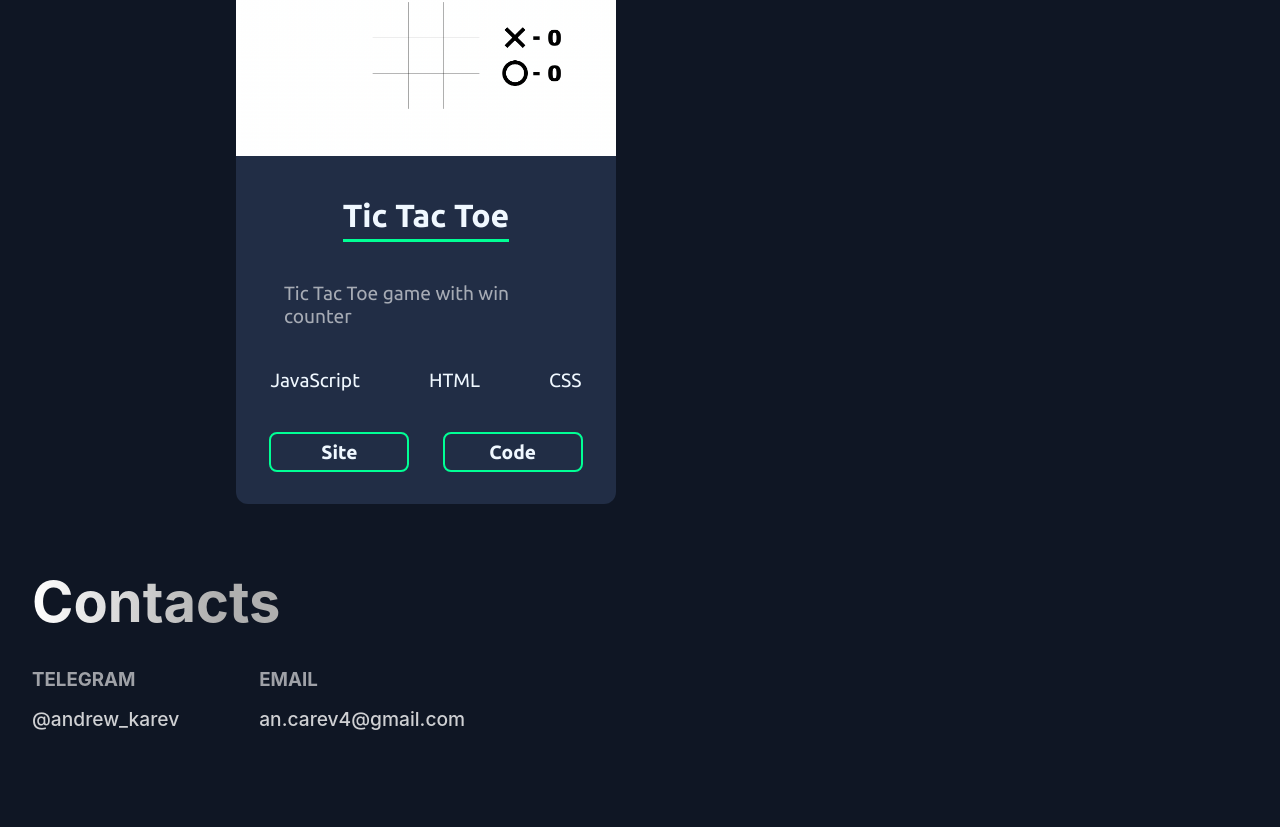
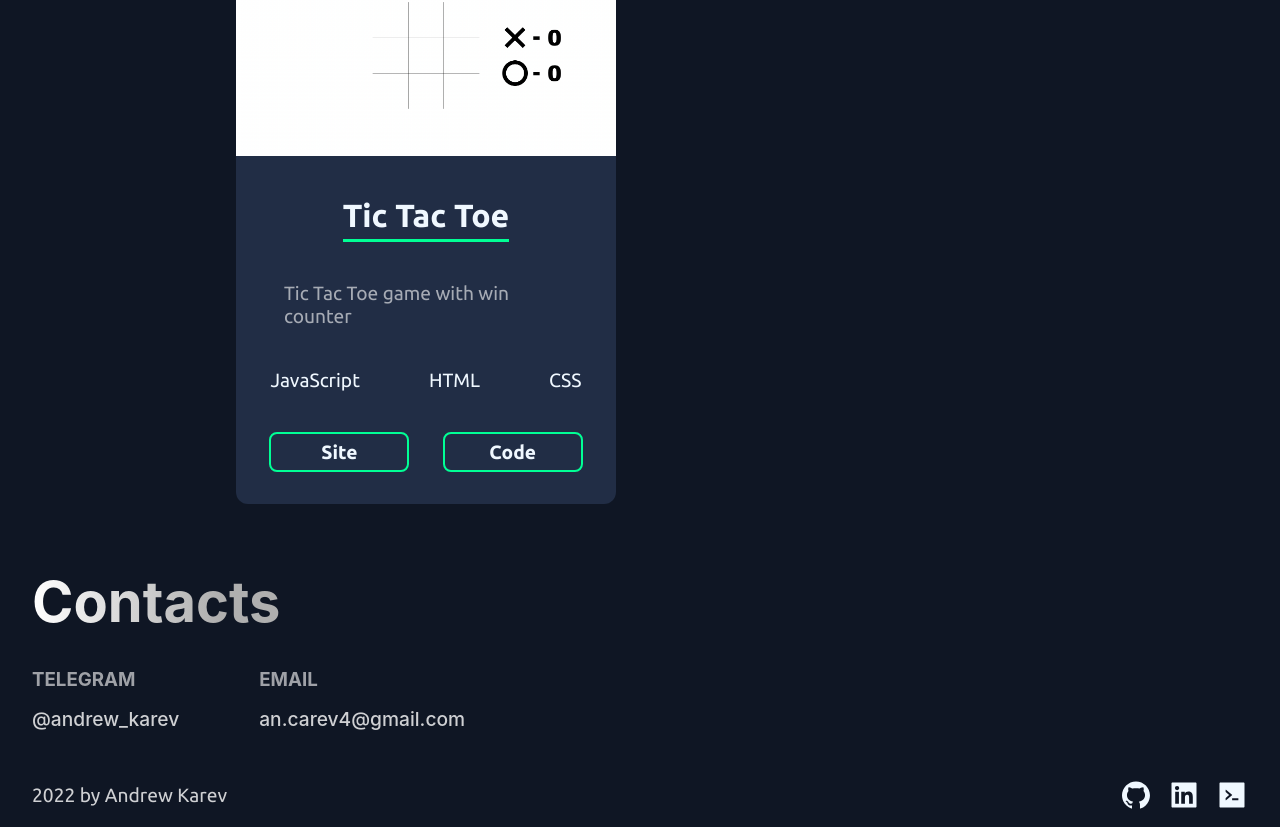
Before and after one commit to andrewkarev/cv, a React (Create React App) app: page / in a window 1280 px wide. Shown: the part 4533-5360 px from the top of the page. Before the commit the page ends 5312 px from the top, so only its background shows below. Built offline with nearby package versions, Linux system fonts and the light colour scheme; the HTML template or start-up script is replaced by a standard one.

Commit message:
feat: implement `footer` component

```diff
--- a/src/App.tsx
+++ b/src/App.tsx
@@ -2,6 +2,7 @@ import React from 'react';
 import './App.css';
 import Contacts from './components/contacts/Contacts';
 import Education from './components/education/Education';
+import Footer from './components/footer/Footer';
 import Header from './components/header/Header';
 import Hero from './components/hero/Hero';
 import Projects from './components/projects/Projects';
@@ -19,6 +20,7 @@ const App = () => {
         <Projects />
         <Contacts />
       </main>
+      <Footer />
     </div>
   );
 }
--- /dev/null
+++ b/src/components/footer/Footer.tsx
@@ -0,0 +1,30 @@
+import React from 'react';
+import './footer.css';
+import { AiFillGithub, AiFillCode, AiFillLinkedin } from "react-icons/ai";
+
+const Footer = () => {
+  return (
+    <footer className="footer">
+      <p className="footer-info">2022 by Andrew Karev</p>
+      <ul className="socials-list">
+        <a href="https://github.com/andrewkarev">
+          <li className="socials-list-item">
+            <AiFillGithub size="2rem" />
+          </li>
+        </a>
+        <a href="/">
+          <li className="socials-list-item">
+            <AiFillLinkedin size="2rem" />
+          </li>
+        </a>
+        <a href="https://www.codewars.com/users/andrewkarev">
+          <li className="socials-list-item">
+            <AiFillCode size="2rem" />
+          </li>
+        </a>
+      </ul>
+    </footer>
+  );
+};
+
+export default Footer;
--- /dev/null
+++ b/src/components/footer/footer.css
@@ -0,0 +1,30 @@
+@import url("https://fonts.googleapis.com/css2?family=Ubuntu:wght@400;700&display=swap");
+
+.footer {
+  display: flex;
+  padding-top: 16px;
+  justify-content: space-between;
+  align-items: center;
+}
+
+.footer-info {
+  font-family: "Ubuntu", sans-serif;
+  font-size: 1.2rem;
+  font-weight: 500;
+  color: rgba(255, 255, 255, 0.8);
+}
+
+.socials-list {
+  display: flex;
+  gap: 1.5rem;
+}
+
+.socials-list-item {
+  width: 2rem;
+  height: 2rem;
+  transition: 0.5s ease;
+}
+
+.socials-list-item:hover {
+  transform: scale(1.2);
+}
```
